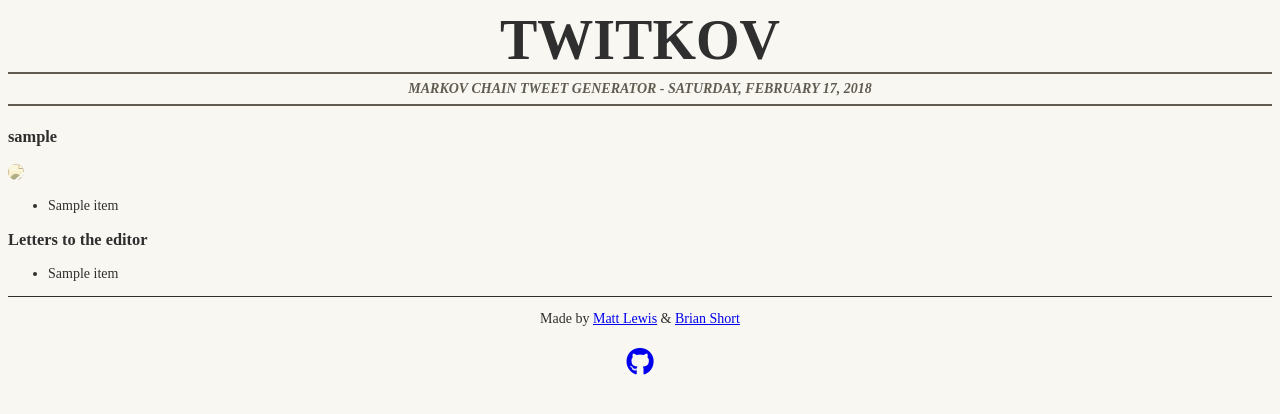
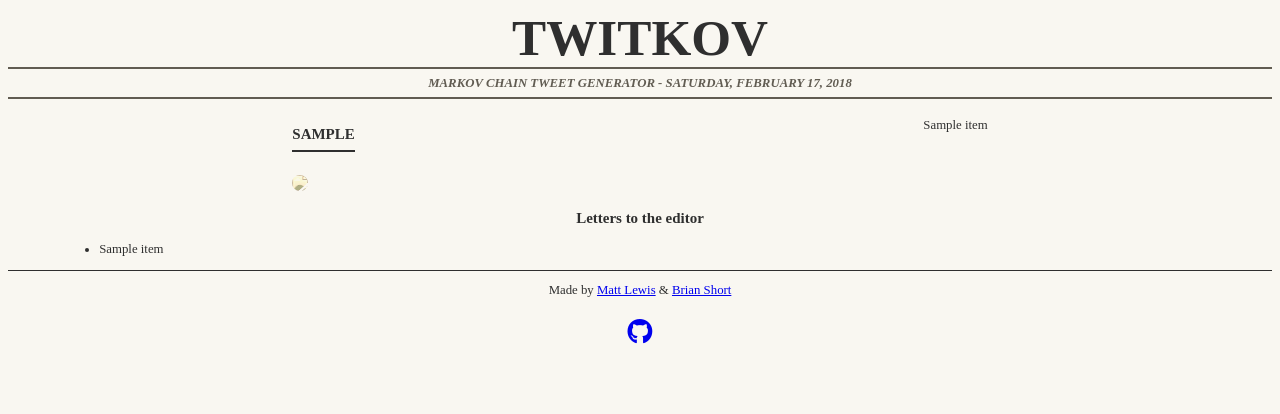
Before and after one commit to brianshortnh/twitkov, a Flask app: template templates/results.html in a window 1280 px wide. Shown: the top 414 px of the page. Run offline with Flask 2, Linux system fonts and the light colour scheme; the template is opened without the code that fills it: most values are stand-ins (such as "Sample title", 1, 10 or a date in 2020); some libraries are stand-ins or nearby versions.

Commit message:
Stylize results page

```diff
--- a/static/style.css
+++ b/static/style.css
@@ -1,7 +1,7 @@
 /* Overwrite defaults */
 body {
     font-family: 'Droid Serif', serif;
-    font-size: 14px;
+    font-size: .8em;
     color: #2f2f2f;
     background-color: #f9f7f1;
 }
@@ -90,6 +90,18 @@ img {
     font-style: italic;
 }
 
+.long {
+    max-width: 50%;
+}
+
+.name {
+    text-transform: uppercase;
+    border-bottom: 2px solid #2f2f2f;
+    padding: .5em 0 .5em 0;
+    margin: .02em 0 1.5em 0;
+    text-align: center;
+}
+
 .markov {
     max-width: 20em;
 }
@@ -174,11 +186,22 @@ img {
     .collumn{
         width: 100%;
     }
-        .column + .column {
-            border-left: none;
-        }
+    .column + .column {
+        border-left: none;
+    }
+    .long {
+        max-width: 100%;
+    }
     header {
         overflow: hidden;
     }
+}
 
+.additional {
+    padding-left: 4em;
+    padding-right: 4em;
 }
+
+.additional h3 {
+    text-align: center;
+}
--- a/templates/results.html
+++ b/templates/results.html
@@ -1,22 +1,20 @@
 {% extends "layout.html" %}
 {% block body %}
-<div class="results hide-on-load">
-    <div class="headline">
-        <div class="headline__profile">
-            <h3>{{ username }}</h3>
+<!-- <div class="content hide-on-load"> -->
+    <div class="landing hide-on-load">
+        <div class="column">
+            <h3 class="name">{{ username }}</h3>
             <img class="media" src="{{ profile_url }}" />
         </div>
-        <div clas="headline-long">
-            <ul>
-                {% for item in long_tweets -%}
-                <li>{{ item }}</li>
-                {%- endfor %}
-            </ul>
+        <div class="long column">
+            {% for item in long_tweets -%}
+            <p>{{ item }}</p>
+            {%- endfor %}
         </div>
     </div>
-    <div class="additional">
+    <div class="additional hide-on-load">
+        <h3>Letters to the editor</h3>
         <div class="additional__musings">
-            <h3>Letters to the editor</h3>
             <ul>
                 {% for item in tweets -%}
                 <li>{{ item }}</li>
@@ -24,5 +22,5 @@
             </ul>
         </div>
     </div>
-</div>
+    <!-- </div> -->
 {% endblock %}
```
